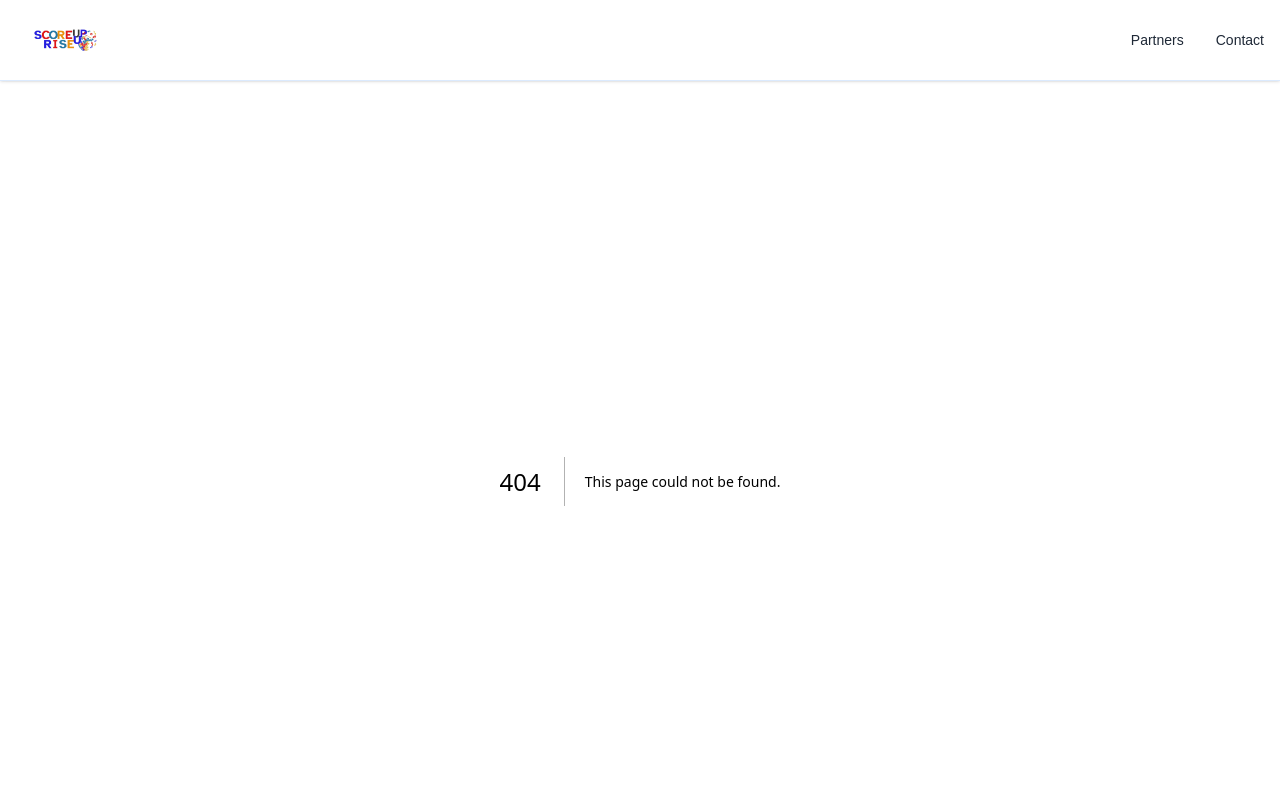
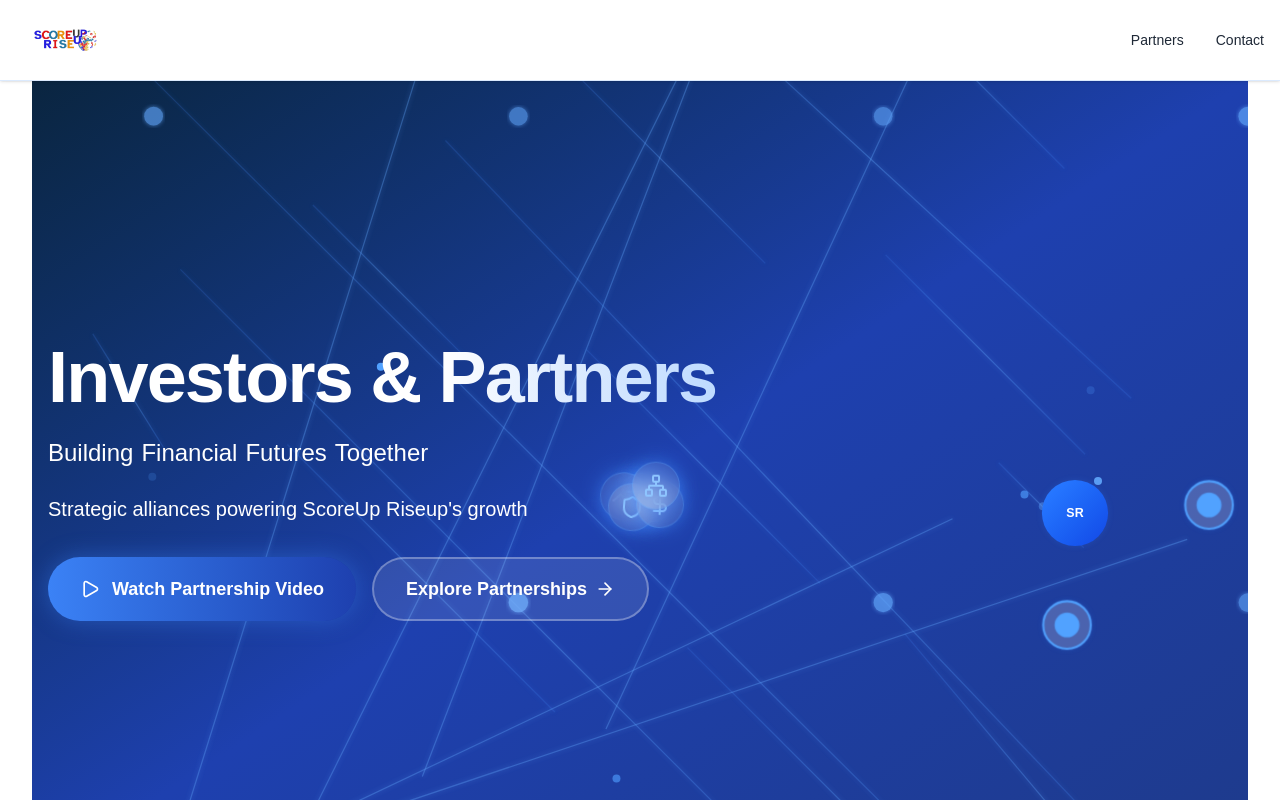
Before and after one commit to Viktor-Kode/investors-partners-section, a Next.js app: page /test in a window 1280 px wide. Before the commit this address had no page. Shown: the top 800 px of the page. Built offline with nearby package versions, Linux system fonts and the light colour scheme.

Commit message:
refactor: extract InvestorsPartners component and update animations config

```diff
--- a/src/app/page.tsx
+++ b/src/app/page.tsx
@@ -1,27 +1,9 @@
-import Hero from "@/components/sections/Hero";
-import IntroductionBrief from "@/components/sections/IntroductionBrief";
-import InvestmentPartnersSection from "@/components/sections/InvestmentPartnersSection";
-import PartnersGrid from "@/components/sections/PartnersGrid";
-import StrategicPartnersSection from "@/components/sections/StrategicPartnersSection";
-import PartnershipBenefits from "@/components/sections/PartnershipBenefits";
-import SmartFundingSolutions from "@/components/sections/SmartFundingSolutions";
-import CTA from "@/components/sections/CTA";
+import InvestorsPartners from "@/components/sections/InvestorsPartners";
 
 export default function Home() {
   return (
     <>
-      <Hero />
-      <IntroductionBrief />
-      <InvestmentPartnersSection />
-      <div id="partners">
-        <PartnersGrid />
-        </div>
-      <StrategicPartnersSection />
-      <PartnershipBenefits />
-      <SmartFundingSolutions />
-      <div id="contact">
-        <CTA />
-        </div>
+      <InvestorsPartners />
     </>
   );
 }
--- /dev/null
+++ b/src/app/test/page.tsx
@@ -0,0 +1,5 @@
+import InvestorsPartners from '@/components/sections/InvestorsPartners';
+
+export default function TestPage() {
+    return <InvestorsPartners />;
+}
--- a/src/components/animations/MotionConfig.tsx
+++ b/src/components/animations/MotionConfig.tsx
@@ -1,7 +1,50 @@
 'use client';
 
-import { motion } from 'framer-motion';
+import { motion, Variants } from 'framer-motion';
 
+export const pageVariants: Variants = {
+  hidden: { opacity: 0 },
+  enter: {
+    opacity: 1,
+    transition: {
+      duration: 0.6,
+      ease: "easeInOut",
+      when: "beforeChildren",
+      staggerChildren: 0.1
+    }
+  },
+  exit: { opacity: 0 }
+};
+
+export const sectionVariants: Variants = {
+  hidden: { y: 20, opacity: 0 },
+  enter: {
+    y: 0,
+    opacity: 1,
+    transition: {
+      duration: 0.5,
+      ease: "easeOut"
+    }
+  }
+};
+
+export const cardVariants: Variants = {
+  hidden: { scale: 0.95, opacity: 0 },
+  enter: {
+    scale: 1,
+    opacity: 1,
+    transition: {
+      duration: 0.4,
+      ease: "backOut"
+    }
+  },
+  hover: {
+    scale: 1.02,
+    transition: { duration: 0.2 }
+  }
+};
+
+// Keeping existing exports to avoid breaking other components if they use them
 export const fadeInUp = {
   initial: { opacity: 0, y: 20 },
   animate: { opacity: 1, y: 0 },
@@ -21,6 +64,11 @@
       staggerChildren: 0.1,
     },
   },
+  animateState: {
+    transition: {
+      staggerChildren: 0.1,
+    },
+  }
 };
 
 export const scaleIn = {
--- /dev/null
+++ b/src/components/sections/InvestorsPartners.tsx
@@ -0,0 +1,38 @@
+'use client';
+
+import { motion } from 'framer-motion';
+import Hero from './Hero';
+import IntroductionBrief from './IntroductionBrief';
+import InvestmentPartnersSection from './InvestmentPartnersSection';
+import PartnersGrid from './PartnersGrid';
+import StrategicPartnersSection from './StrategicPartnersSection';
+import SmartFundingSolutions from './SmartFundingSolutions';
+import PartnershipBenefits from './PartnershipBenefits';
+import CTA from './CTA';
+import { pageVariants } from '../animations/MotionConfig';
+
+export default function InvestorsPartners() {
+    return (
+        <motion.div
+            id="investors-partners"
+            className="investors-section container mx-auto px-4 sm:px-6 lg:px-8 min-h-screen"
+            initial="hidden"
+            animate="enter"
+            exit="exit"
+            variants={pageVariants}
+        >
+            <Hero />
+            <IntroductionBrief />
+            <InvestmentPartnersSection />
+            <div id="partners">
+                <PartnersGrid />
+            </div>
+            <StrategicPartnersSection />
+            <PartnershipBenefits />
+            <SmartFundingSolutions />
+            <div id="contact">
+                <CTA />
+            </div>
+        </motion.div>
+    );
+}
```
